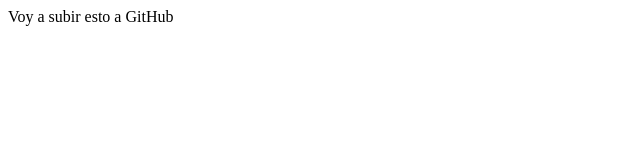
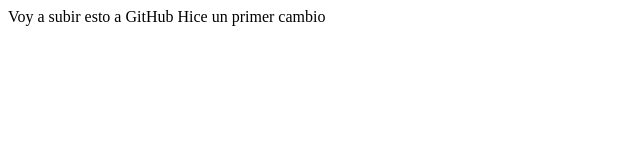
Before and after one commit to milagrosb/prueba3, a plain HTML site: page index.html in a window 1280 px wide. Shown: the whole page, without its empty margins (0-640 px from the left). Drawn offline with Linux system fonts and the light colour scheme.

Commit message:
Update index.html

```diff
--- a/index.html
+++ b/index.html
@@ -6,5 +6,6 @@
   </head>
   <body>
     Voy a subir esto a GitHub
+    Hice un primer cambio
   </body>
 </html>
```
